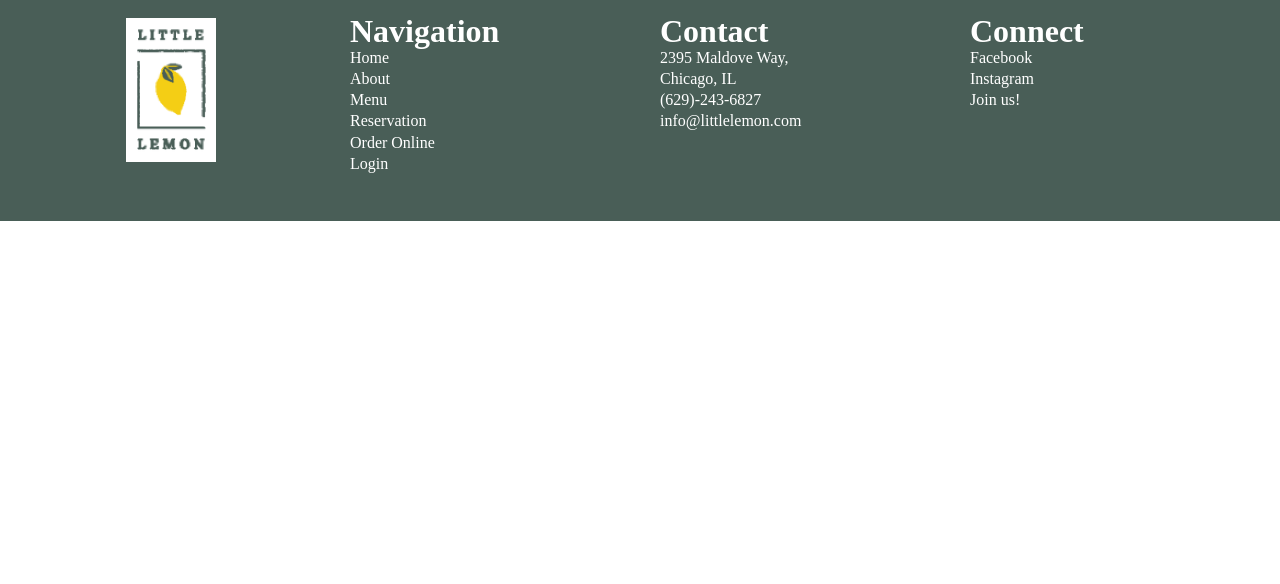
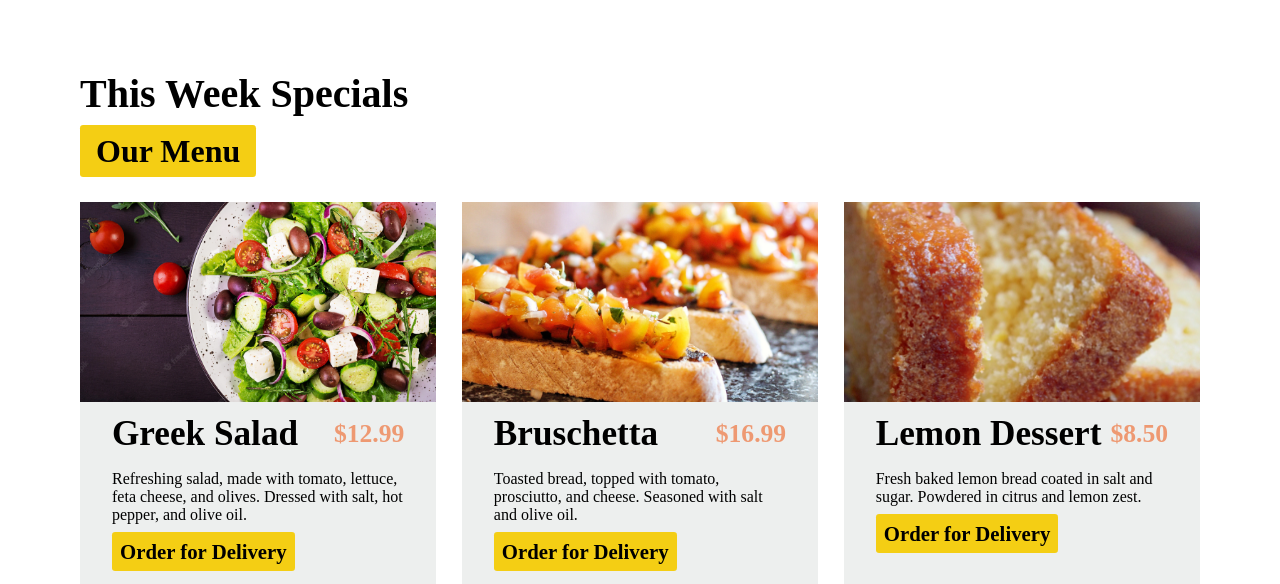
Before and after one commit to rafaellevis07/little-lemon-restaurant, a React (Create React App) app: page / in a window 1280 px wide. Shown: the part 368-952 px from the top of the page. Before the commit the page ends 800 px from the top, so only its background shows below. Built offline with nearby package versions, Linux system fonts and the light colour scheme.

Commit message:
create: SpecialCard.js, Specials; update: App.css

```diff
--- a/src/App.css
+++ b/src/App.css
@@ -182,7 +182,25 @@ Link:link {
 }
 
 .menu-card-content > h1 {
+  position: relative;
+  margin: 0.5rem 2rem 1rem 2rem;
+}
+
+.name-price-container {
+  display: flex;
+  justify-content: space-between;
+  align-items: center;
+  margin-bottom: 0.5rem;
+}
+
+.name-price-container > h1 {
   font-size: 2.2rem;
+  margin: 0;
+}
+
+.name-price-container > .price {
+  color: #ee9972;
+  font-size: 1.6rem;
   margin: 0;
 }
 
@@ -194,8 +212,9 @@ Link:link {
 .special-button {
   background-color: #f4ce14;
   border-radius: 0.2rem;
-  font-size: 1.5rem;
+  font-size: 1.3rem;
   padding: 0.5rem;
+  font-weight: bold;
 }
 
 .special-button:hover {
--- /dev/null
+++ b/src/components/sections/homePages/SpecialCarousel.js
@@ -0,0 +1,38 @@
+import React from "react";
+import { Carousel } from "react-responsive-carousel";
+import GreekSalad from "../../../assets/food/greek-salad.webp";
+import Bruschetta from "../../../assets/food/bruschetta.jpeg";
+import LemonDessert from "../../../assets/food/lemon-dessert.webp";
+import SpecialCard from "./cardInfo/SpecialCard";
+
+const CarouselPage = () => {
+  return (
+    <Carousel
+      infiniteLoop={true}
+      autoPlay={true}
+      Interval={5000}
+      showStatus={false}
+    >
+      <SpecialCard
+        image={GreekSalad}
+        name="Greek Salad"
+        price="$12.99"
+        description="Feta Cheese, tomato, lettuce"
+      />
+      <SpecialCard
+        image={Bruschetta}
+        name="Bruschetta"
+        price="$16.99"
+        description="Bread, mango, green onions"
+      />
+      <SpecialCard
+        image={LemonDessert}
+        name="Lemon Dessert"
+        price="$8.50"
+        description="Lemon bread, vanilla Icing"
+      />
+    </Carousel>
+  );
+};
+
+export default CarouselPage;
--- a/src/components/sections/homePages/Specials.js
+++ b/src/components/sections/homePages/Specials.js
@@ -1,5 +1,53 @@
+import Carousel from "./SpecialCarousel";
+import SpecialCard from "./cardInfo/SpecialCard";
+import GreekSalad from "../../../assets/food/greek-salad.webp";
+import Bruschetta from "../../../assets/food/bruschetta.jpeg";
+import Dessert from "../../../assets/food/lemon-dessert.webp";
+
 const Specials = () => {
-  return <div></div>;
+  return (
+    <section className="specials">
+      <article className="specials-topbar">
+        <h1>This Week Specials</h1>
+        <a
+          className="action-button"
+          href={require("../../../assets/menu.webp")}
+          target="_blank"
+          rel="noreferrer"
+        >
+          Our Menu
+        </a>
+      </article>
+
+      <section className="specials-cards">
+        <SpecialCard
+          image={GreekSalad}
+          name="Greek Salad"
+          price="$12.99"
+          description="Refreshing salad, made with tomato, lettuce, feta cheese, and olives.
+                 Dressed with salt, hot pepper, and olive oil."
+        />
+        <SpecialCard
+          image={Bruschetta}
+          name="Bruschetta"
+          price="$16.99"
+          description="Toasted bread, topped with tomato, prosciutto, and cheese. Seasoned with
+                 salt and olive oil."
+        />
+        <SpecialCard
+          image={Dessert}
+          name="Lemon Dessert"
+          price="$8.50"
+          description="Fresh baked lemon bread coated in salt and sugar. Powdered in citrus
+          and lemon zest."
+        />
+      </section>
+
+      <section className="specials-carousel">
+        <Carousel />
+      </section>
+    </section>
+  );
 };
 
 export default Specials;
--- /dev/null
+++ b/src/components/sections/homePages/cardInfo/SpecialCard.js
@@ -0,0 +1,21 @@
+import { Link } from "react-router-dom";
+
+const SpecialCard = (props) => {
+  return (
+    <article className="menu-card">
+      <img src={props.image} alt="Special Menu" />
+      <section className="menu-card-content">
+        <div className="name-price-container">
+          <h1>{props.name}</h1>
+          <h2 className="price">{props.price}</h2>
+        </div>
+        <p>{props.description}</p>
+        <Link className="special-button" to="/">
+          Order for Delivery
+        </Link>
+      </section>
+    </article>
+  );
+};
+
+export default SpecialCard;
```
